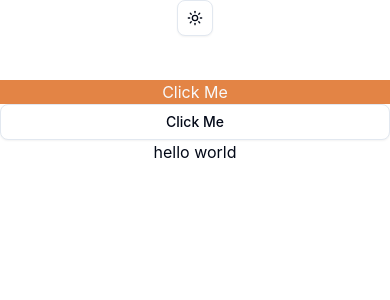
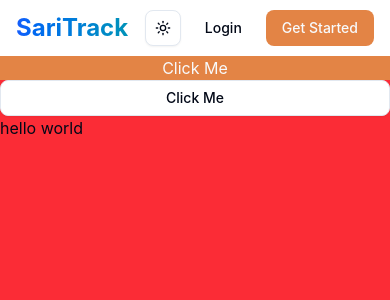
Before and after one commit to neillerin99/sari-track-frontend, a React (Vite) app: page / in a window 390 px wide. Shown: the top 300 px of the page. Built offline with nearby package versions, Linux system fonts and the light colour scheme.

Commit message:
feat: ladning page header section
-added partial ui for landing page section
-no mobile responsiveness yet (NOTE)

```diff
--- a/src/components/home/Header.tsx
+++ b/src/components/home/Header.tsx
@@ -1,38 +1,38 @@
-import { Moon, Sun } from "lucide-react";
-
-import { Button } from "@/components/ui/button";
-import {
-  DropdownMenu,
-  DropdownMenuContent,
-  DropdownMenuItem,
-  DropdownMenuTrigger,
-} from "@/components/ui/dropdown-menu";
-import { useTheme } from "../providers/theme-provider";
+import { useNavigate } from "@tanstack/react-router";
+import { Button } from "../ui/button";
+import ThemeToggle from "../utils/ThemeToggle";
 
 export default function Header() {
-  const { setTheme } = useTheme();
+  const navigate = useNavigate();
   return (
-    <header className="h-20">
-      <DropdownMenu>
-        <DropdownMenuTrigger asChild>
-          <Button variant="outline" size="icon">
-            <Sun className="h-[1.2rem] w-[1.2rem] scale-100 rotate-0 transition-all dark:scale-0 dark:-rotate-90" />
-            <Moon className="absolute h-[1.2rem] w-[1.2rem] scale-0 rotate-90 transition-all dark:scale-100 dark:rotate-0" />
-            <span className="sr-only">Toggle theme</span>
-          </Button>
-        </DropdownMenuTrigger>
-        <DropdownMenuContent align="end">
-          <DropdownMenuItem onClick={() => setTheme("light")}>
-            Light
-          </DropdownMenuItem>
-          <DropdownMenuItem onClick={() => setTheme("dark")}>
-            Dark
-          </DropdownMenuItem>
-          <DropdownMenuItem onClick={() => setTheme("system")}>
-            System
-          </DropdownMenuItem>
-        </DropdownMenuContent>
-      </DropdownMenu>
+    <header className="h-14 bg-background flex items-center justify-between p-4">
+      <span className="text-2xl font-bold bg-linear-to-r from-blue-600 to-cyan-600 dark:from-blue-400 dark:to-cyan-400 bg-clip-text text-transparent">
+        SariTrack
+      </span>
+      <div className="ml-auto flex items-center gap-2">
+        <ThemeToggle />
+        <Button
+          className="cursor-pointer"
+          variant={"ghost"}
+          onClick={() =>
+            navigate({
+              to: "/about",
+            })
+          }
+        >
+          Login
+        </Button>
+        <Button
+          className="cursor-pointer"
+          onClick={() =>
+            navigate({
+              to: "/about",
+            })
+          }
+        >
+          Get Started
+        </Button>
+      </div>
     </header>
   );
 }
--- /dev/null
+++ b/src/components/utils/ThemeToggle.tsx
@@ -0,0 +1,36 @@
+import { Moon, Sun } from "lucide-react";
+
+import { Button } from "@/components/ui/button";
+import {
+  DropdownMenu,
+  DropdownMenuContent,
+  DropdownMenuItem,
+  DropdownMenuTrigger,
+} from "@/components/ui/dropdown-menu";
+import { useTheme } from "../providers/theme-provider";
+
+export default function ThemeToggle() {
+  const { setTheme } = useTheme();
+  return (
+    <DropdownMenu>
+      <DropdownMenuTrigger asChild>
+        <Button variant="outline" size="icon" className="cursor-pointer">
+          <Sun className="h-[1.2rem] w-[1.2rem] scale-100 rotate-0 transition-all dark:scale-0 dark:-rotate-90" />
+          <Moon className="absolute h-[1.2rem] w-[1.2rem] scale-0 rotate-90 transition-all dark:scale-100 dark:rotate-0" />
+          <span className="sr-only">Toggle theme</span>
+        </Button>
+      </DropdownMenuTrigger>
+      <DropdownMenuContent align="end">
+        <DropdownMenuItem onClick={() => setTheme("light")}>
+          Light
+        </DropdownMenuItem>
+        <DropdownMenuItem onClick={() => setTheme("dark")}>
+          Dark
+        </DropdownMenuItem>
+        <DropdownMenuItem onClick={() => setTheme("system")}>
+          System
+        </DropdownMenuItem>
+      </DropdownMenuContent>
+    </DropdownMenu>
+  );
+}
--- a/src/routes/index.tsx
+++ b/src/routes/index.tsx
@@ -8,7 +8,7 @@ export const Route = createFileRoute("/")({
 
 function App() {
   return (
-    <div className="text-center flex flex-col">
+    <div className="flex flex-col bg-red-500 min-h-full">
       <Header />
       <button className="bg-primary text-primary-foreground hover:bg-primary/90">
         Click Me
--- a/src/styles.css
+++ b/src/styles.css
@@ -107,7 +107,7 @@ code {
   --popover-foreground: hsl(210 40% 98%);
 
   --primary: hsl(218, 56%, 43%);
-  --primary-foreground: hsl(222.2 47.4% 11.2%);
+  --primary-foreground: hs hsl(210 40% 98%);
 
   --secondary: hsl(217.2 32.6% 17.5%);
   --secondary-foreground: hsl(210 40% 98%);
```
